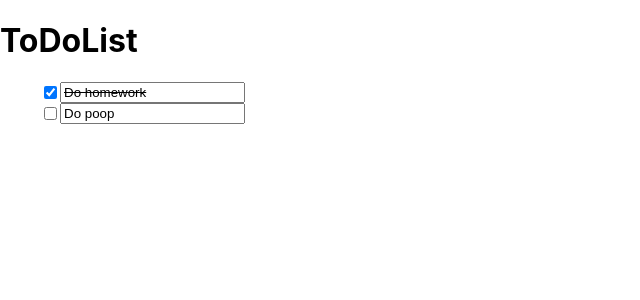
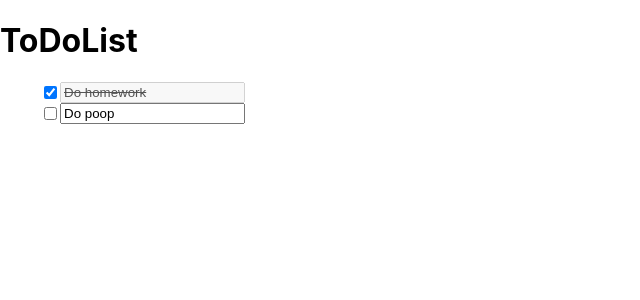
Before and after one commit to Reversal9/todolist, a React (Create React App) app: page / in a window 1280 px wide. Shown: the top 300 px of the page, without its empty margins (0-640 px from the left). Built offline with nearby package versions, Linux system fonts and the light colour scheme.

Commit message:
Add disabled feature when a task is completed

```diff
--- a/src/App.js
+++ b/src/App.js
@@ -42,7 +42,7 @@ function List() {
             {tasks.map(task => (
                 <label className = "flex">
                     <input
-                        type = {"checkbox"}
+                        type = "checkbox"
                         checked = {task.isCompleted}
                         onChange = {e => {
                             handleChange(task.id, e.target.checked);
@@ -51,9 +51,10 @@ function List() {
                     <input
                         className = {task.isCompleted && "st"}
                         value = {task.value}
-                        onChange={ e => {
+                        onChange = { e => {
                             handleNameChange(task.id, e.target.value);
                         }}
+                        disabled = {task.isCompleted}
                     />
                 </label>
             ))}
```
